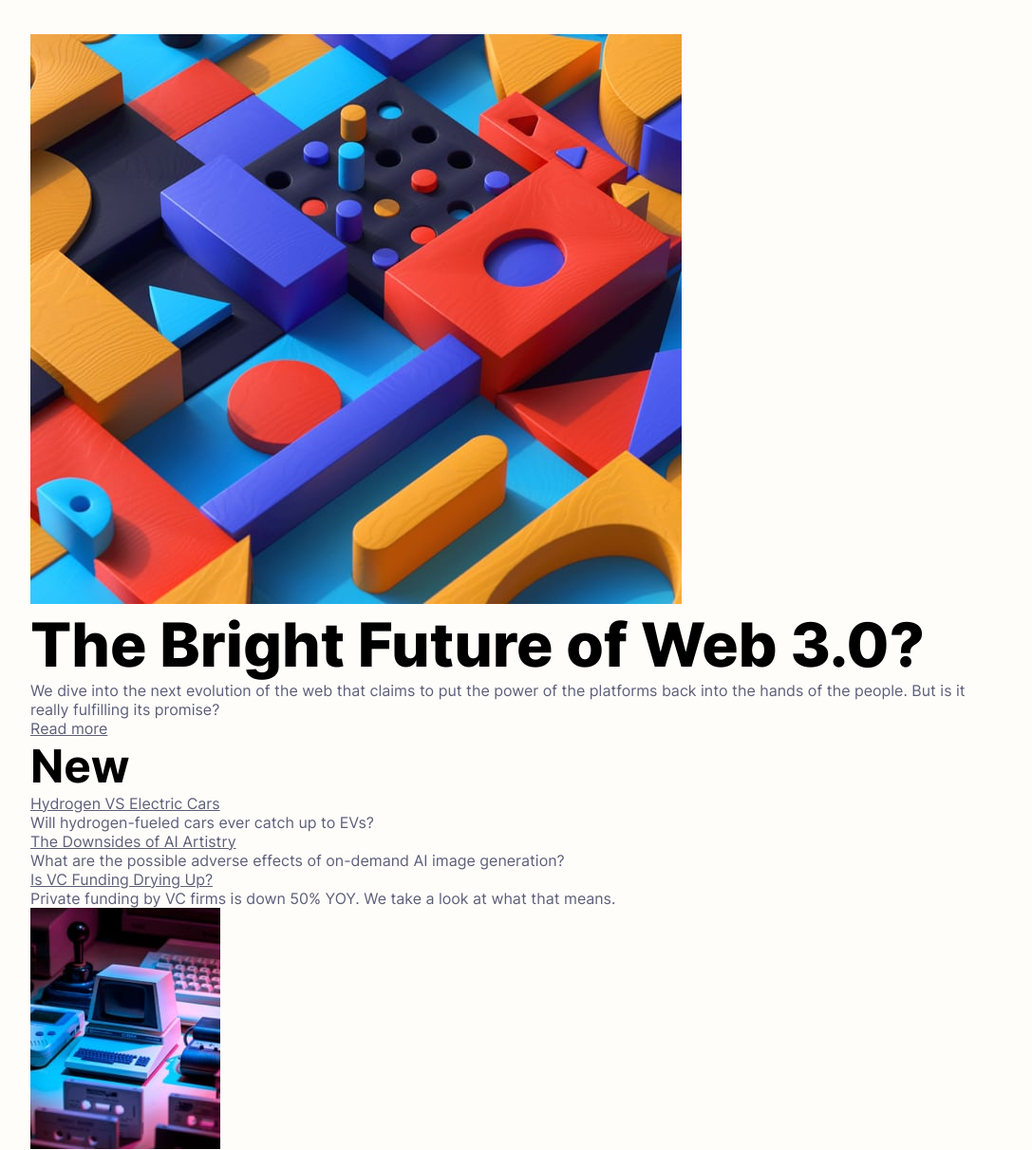
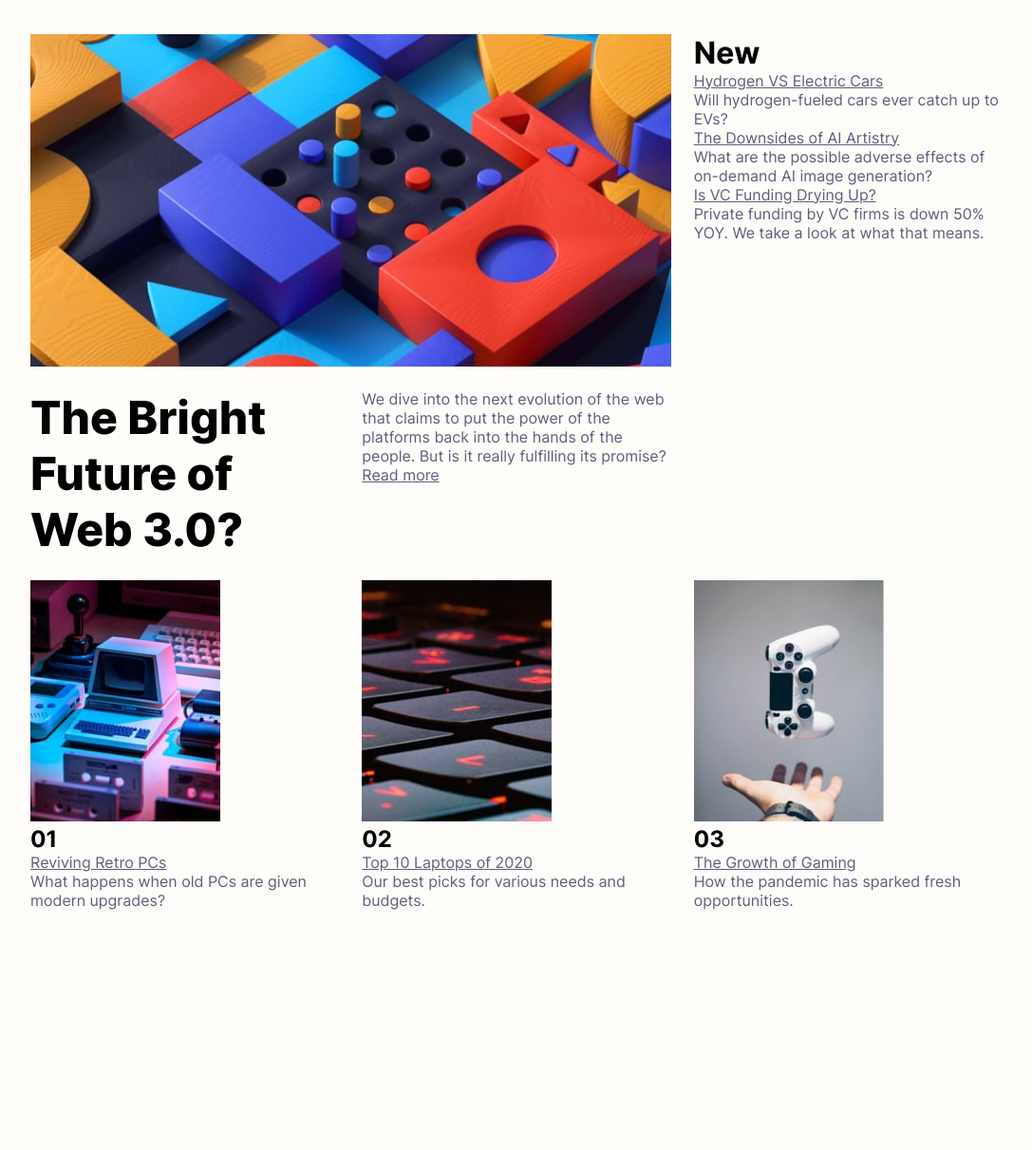
Before and after one commit to WeldDann/news-homepage, a website: page index.html in a window 1280 px wide. Shown: the part 94-1305 px from the top of the page at 95% size, without its empty margins (96-1183 px from the left). After the commit the page ends 1172 px from the top, so only its background shows below. Drawn offline with Linux system fonts and the light colour scheme.

Commit message:
Created layout for main content

```diff
--- a/index.html
+++ b/index.html
@@ -70,7 +70,7 @@
   <main class="main-content">
 
     <!-- Image -->
-    <img class="main-image" src="./src/assets/images/image-web-3-mobile.jpg" alt="site image">
+    <img class="main-img" src="./src/assets/images/image-web-3-mobile.jpg" alt="site image">
 
     <!-- Title -->
     <h1 class="main-title">The Bright Future of Web 3.0?</h1>
--- a/src/stylesheets/abstracts/_variables.scss
+++ b/src/stylesheets/abstracts/_variables.scss
@@ -7,7 +7,7 @@ $primary-orange: hsl(35, 77%, 62%);
 $primary-red: hsl(5, 85%, 63%);
 
 // Neutral
-$grayish-blue: hsl(233, 8%, 79);
+$grayish-blue: hsl(233, 8%, 79%);
 $dark-grayish-blue: hsl(236, 13%, 42%);
 $very-dark-blue: hsl(240, 100%, 5%);
 
--- a/src/stylesheets/base/_resets.scss
+++ b/src/stylesheets/base/_resets.scss
@@ -11,3 +11,7 @@ button {
 	background: none;
 	cursor: pointer;
 }
+
+img {
+	max-width: 100%;
+}
--- a/src/stylesheets/base/_typography.scss
+++ b/src/stylesheets/base/_typography.scss
@@ -3,21 +3,21 @@
 h1 {
 	font: {
 		family: 'Inter Extra Bold';
-		size: 4em;
+		size: 3em;
 	}
 }
 
 h2 {
 	font: {
 		family: 'Inter Bold';
-		size: 3em;
+		size: 2em;
 	}
 }
 
 h3 {
 	font: {
 		family: 'Inter Bold';
-		size: 2em;
+		size: 1.5em;
 	}
 }
 
--- /dev/null
+++ b/src/stylesheets/components/_bottom-content.scss
@@ -0,0 +1,29 @@
+.main-bottom {
+  display: grid;
+  grid-template-columns: repeat(3, 1fr);
+  gap: 1.5rem;
+
+
+  @media (max-width: 1100px) {
+    grid-template-columns: repeat(2, 1fr);
+    justify-self: center;
+    width: 90%;
+
+    &__item:last-child {
+      grid-area: 2 / 1 / 3 / -1;
+      justify-self: center;
+      width: 50%;
+    }
+  }
+
+  @media (max-width: 900px) {
+    grid-template-columns: 1fr;
+    width: auto;
+
+    &__item:last-child {
+      grid-area: auto;
+      justify-self: start;
+      width: auto;
+    }
+  }
+}
--- /dev/null
+++ b/src/stylesheets/components/_images.scss
@@ -0,0 +1,10 @@
+.main-img {
+	width: 100%;
+	height: 100%;
+	object-fit: cover;
+  object-position: top;
+
+  @media (min-width: 801px) {
+    max-height: 350px;
+  }
+}
--- a/src/stylesheets/components/_index.scss
+++ b/src/stylesheets/components/_index.scss
@@ -1 +1,4 @@
 @forward 'buttons';
+@forward 'images';
+@forward 'side-content';
+@forward 'bottom-content';
--- a/src/stylesheets/layout/_body.scss
+++ b/src/stylesheets/layout/_body.scss
@@ -3,9 +3,13 @@
 body {
 	min-height: 100vh;
 	padding: {
-		inline: 10vw;
+		inline: 1.25rem;
 		top: 4vw;
 		bottom: 7.5rem;
 	}
 	background-color: $primary-bg;
+
+	@media (min-width: 801px) {
+		padding-inline: 10vw;
+	}
 }
--- /dev/null
+++ b/src/stylesheets/layout/_main-content.scss
@@ -0,0 +1,21 @@
+.main-content {
+	margin-top: 3vw;
+	display: grid;
+	gap: 1.5rem;
+
+
+}
+
+@media (min-width: 801px) {
+
+	.main-content {
+		grid-template-columns: repeat(3, 1fr);
+	}
+
+	.main-img    { grid-area: 1 / 1 / 2 / span 2; }
+	.main-title  { grid-area: 2 / 1 / 3 / 2; }
+	.main-desc	 { grid-area: 2 / 2 / 3 / 3; }
+	.main-side   { grid-area: 1 / 3 / span 2 / -1; }
+	.main-bottom { grid-column: 1 / -1 }
+
+}
--- a/src/stylesheets/layout/main-content.scss
+++ /dev/null
@@ -1,4 +0,0 @@
-.main-content {
-	margin-top: 3vw;
-	overflow-x: hidden;
-}
```
Also changed, not shown: src/stylesheets/components/_side-content.scss (added), src/stylesheets/style.css, 1 other file.
